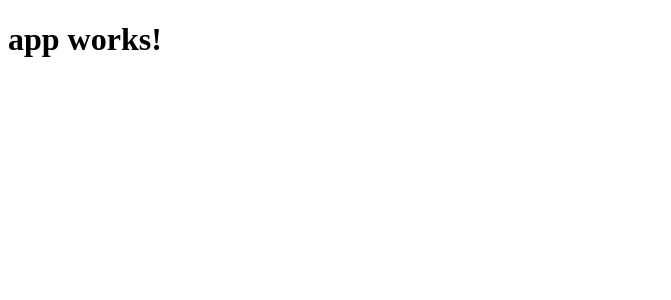
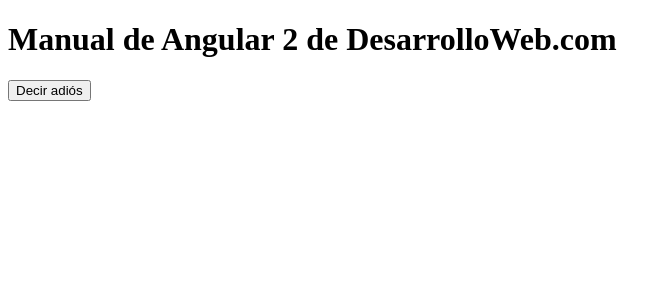
Before and after one commit to alu0100819182/Pr-cticas-Angular2, an Angular app in the folder pr-angular2/: page / in a window 1280 px wide. Shown: the top 300 px of the page, without its empty margins (0-671 px from the left). Built offline with nearby package versions, Linux system fonts and the light colour scheme.

Commit message:
1º prueba

```diff
--- a/pr-angular2/src/app/app.component.html
+++ b/pr-angular2/src/app/app.component.html
@@ -1,3 +1,5 @@
-<h1>
-  {{title}}
-</h1>
+<h1>{{title}}</h1>
+
+<p [hidden]="!visible">Adiós</p>
+
+<button (click)="decirAdios()">Decir adiós</button>
--- a/pr-angular2/src/app/app.component.ts
+++ b/pr-angular2/src/app/app.component.ts
@@ -6,5 +6,9 @@
   styleUrls: ['./app.component.css']
 })
 export class AppComponent {
-  title = 'app works!';
+title = 'Manual de Angular 2 de DesarrolloWeb.com';
+visible = false;
+decirAdios() {
+  this.visible = true;
 }
+}
--- a/pr-angular2/src/index.html
+++ b/pr-angular2/src/index.html
@@ -4,7 +4,6 @@
   <meta charset="utf-8">
   <title>PrAngular2</title>
   <base href="/">
-
   <meta name="viewport" content="width=device-width, initial-scale=1">
   <link rel="icon" type="image/x-icon" href="favicon.ico">
 </head>
```
